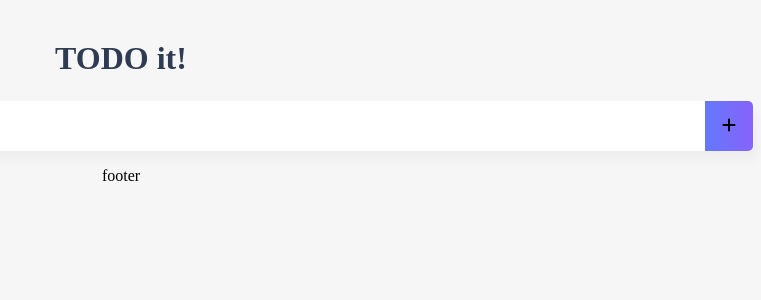
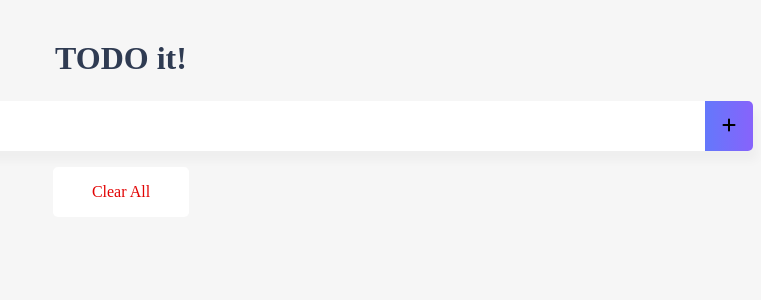
Before and after one commit to NewBean0312/vue-intermediate, a Vue app: page / in a window 1280 px wide. Shown: the top 300 px of the page, without its empty margins (519-1280 px from the left). Built offline with nearby package versions, Linux system fonts and the light colour scheme.

Commit message:
TodoFooter 컴포넌트 구현

```diff
--- a/src/components/TodoFooter.vue
+++ b/src/components/TodoFooter.vue
@@ -1,13 +1,31 @@
 <template>
-  <div>footer</div>
+  <div class="clearAllContainer">
+    <span class="clearAllBtn" v-on:click="clearTodo">Clear All</span>
+  </div>
 </template>
 
 <script>
 export default {
-
-}
+  methods: {
+    clearTodo: function() {
+      localStorage.clear();
+    }
+  }
+};
 </script>
 
-<style>
+<style scoped>
+.clearAllContainer {
+  width: 8.5rem;
+  height: 50px;
+  margin: 0 auto;
+  border-radius: 5px;
+  background-color: #fff;
+  line-height: 50px;
+}
 
+.clearAllBtn {
+  color: #e20303;
+  display: block;
+}
 </style>
```
